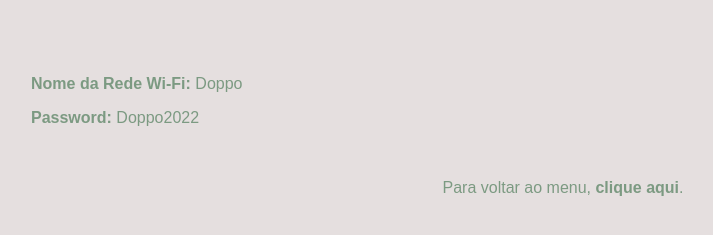
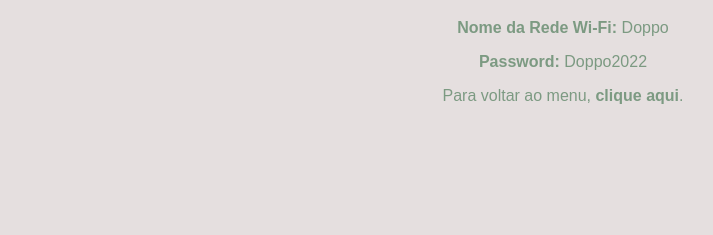
Before and after one commit to nunopiress/DOPPO, a plain HTML site: page index.html in a window 1280 px wide. Shown: the part 89-324 px from the top of the page, without its empty margins (77-790 px from the left). Drawn offline with Linux system fonts and the light colour scheme.

Commit message:
index.html

```diff
--- a/index.html
+++ b/index.html
@@ -14,11 +14,6 @@
         .container {
             padding: 20px;
             text-align: center;
-        }
-        .teste {
-            padding: 20px;
-            text-align: left;
-            margin-left: 80px;
         }
         a {
             color: #7c9a82;
@@ -42,12 +37,8 @@
 <body>
     <div class="container">
         <h1>DOPPO Wi-Fi</h1>
-    </div>
-    <div class="teste">
         <p><strong>Nome da Rede Wi-Fi:</strong> Doppo</p> <!-- Adicionando negrito -->
         <p><strong>Password:</strong> Doppo2022</p> <!-- Adicionando negrito -->
-    </div>
-    <div class="conteiner">
         <p class="text-center">Para voltar ao menu, <a href="https://linktr.ee/MenuDoppo">clique <strong>aqui</strong></a>.</p> <!-- Adicionando negrito ao "aqui" -->
     </div>
 </body>
```
